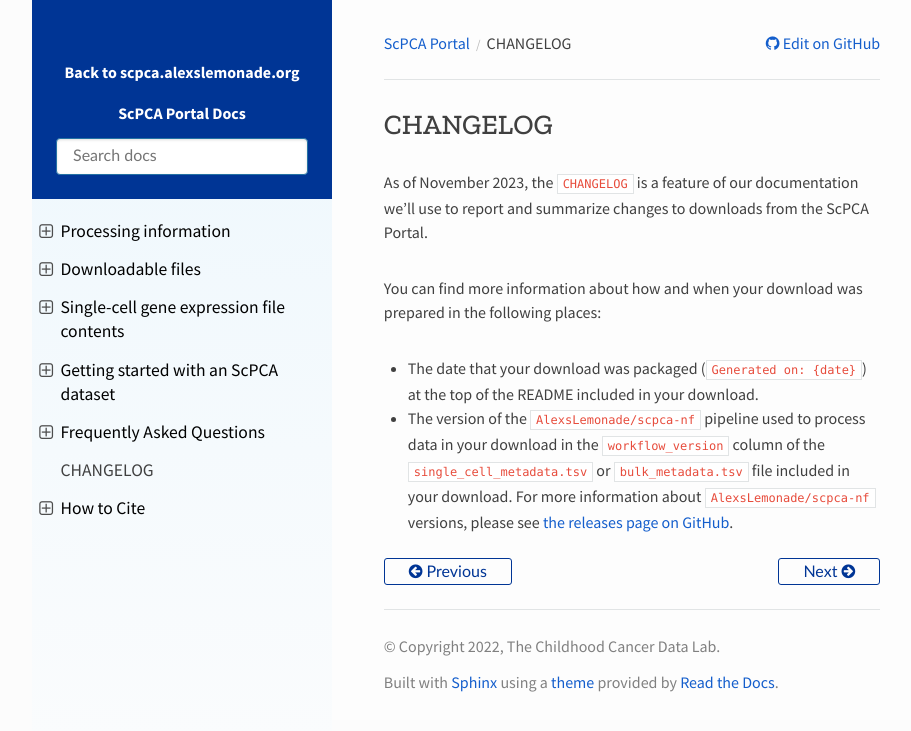
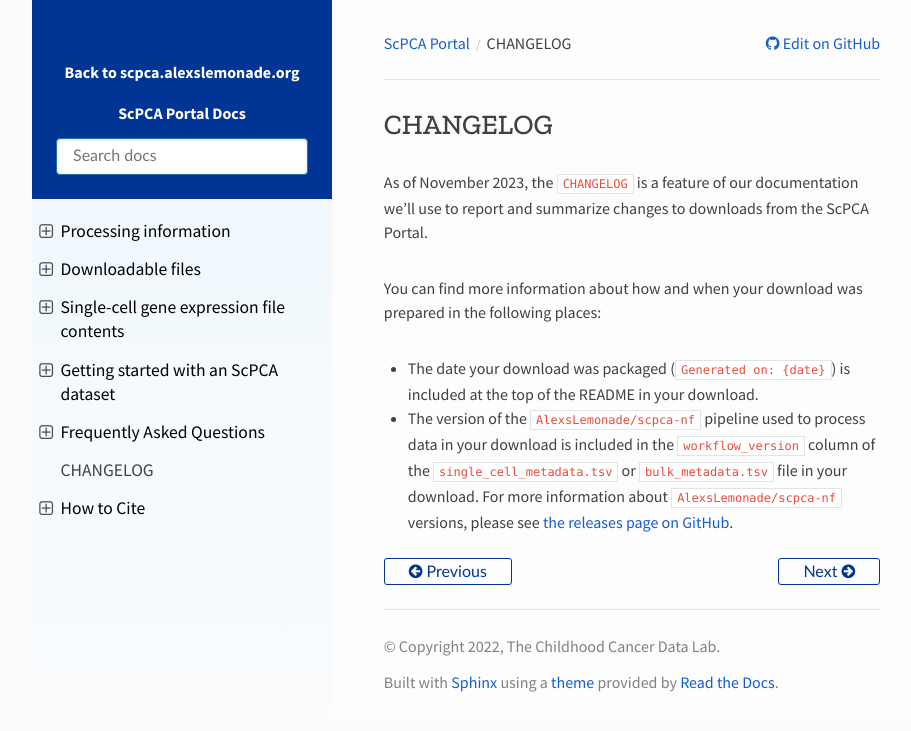
Before and after one commit to DongzeHE/scpca-docs, a Sphinx documentation site: the page built from docs/CHANGELOG.md, in a window 1280 px wide. Shown: the top 731 px of the page, without its empty margins (158-1069 px from the left). Built offline with Sphinx 7.4.7 and the Read the Docs theme 2.0.0, drawn with Linux system fonts in a browser that asks for light colours.

Commit message:
Clean up language a bit

```diff
--- a/docs/CHANGELOG.md
+++ b/docs/CHANGELOG.md
@@ -4,6 +4,6 @@
 
 You can find more information about how and when your download was prepared in the following places:
 
-* The date that your download was packaged (`Generated on: {date}`) at the top of the README included in your download.
-* The version of the [`AlexsLemonade/scpca-nf`](https://github.com/alexsLemonade/scpca-nf) pipeline used to process data in your download in the `workflow_version` column of the `single_cell_metadata.tsv` or `bulk_metadata.tsv` file included in your download.
+* The date your download was packaged (`Generated on: {date}`) is included at the top of the README in your download.
+* The version of the [`AlexsLemonade/scpca-nf`](https://github.com/alexsLemonade/scpca-nf) pipeline used to process data in your download is included in the `workflow_version` column of the `single_cell_metadata.tsv` or `bulk_metadata.tsv` file in your download.
 For more information about `AlexsLemonade/scpca-nf` versions, please see [the releases page on GitHub](https://github.com/AlexsLemonade/scpca-nf/releases).
```
